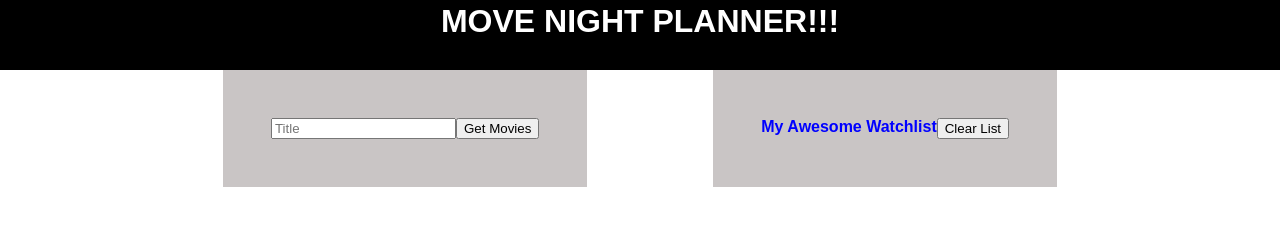
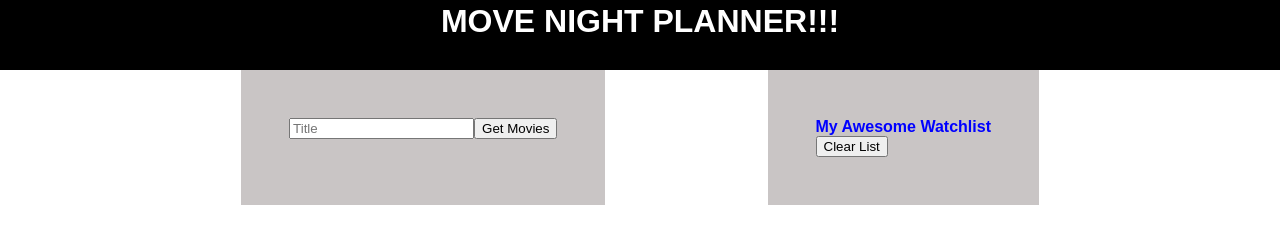
Before and after one commit to austinr47/nodb-project, a React (Create React App) app: page / in a window 1280 px wide. Shown: the part 154-398 px from the top of the page. Built offline with nearby package versions, Linux system fonts and the light colour scheme.

Commit message:
everything working, did minor css

```diff
--- a/src/App.css
+++ b/src/App.css
@@ -52,14 +52,4 @@
   background: rgb(201, 197, 197);
   padding: 3em;
   justify-content: center;
-  display: flex;
 }
-
-.clearList {
-  justify-content: center;
-  display: flex;
-}
-
-.button {
-  justify-content: center;
-}
--- a/src/App.js
+++ b/src/App.js
@@ -13,6 +13,7 @@ class App extends Component {
         userInput: 'aa',
         watchMovies: [],
     }
+
     this.getMovies = this.getMovies.bind(this);
     this.addToWatchlist = this.addToWatchlist.bind(this);
 
@@ -49,11 +50,9 @@ class App extends Component {
                   My Awesome Watchlist
               </div>
               <div>
-                  <button className='button'>Clear List</button>
+                  <button>Clear List</button>
               </div>
-              <div className='clearList'>
-                <div>
-                </div>
+              <div>
                 <div>
                   <WatchlistAdd watchMovies={this.state.watchMovies}/>
                 </div>
```
